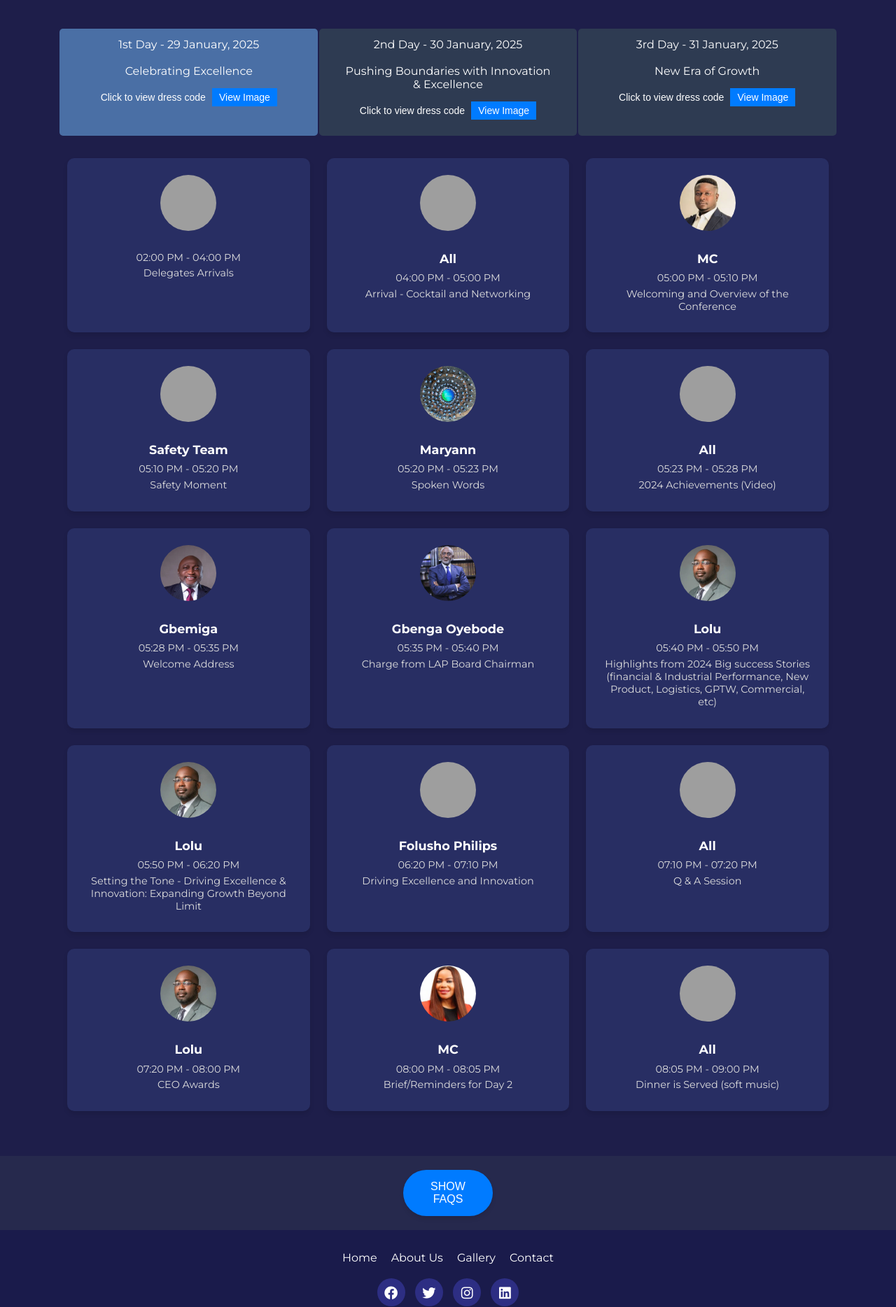
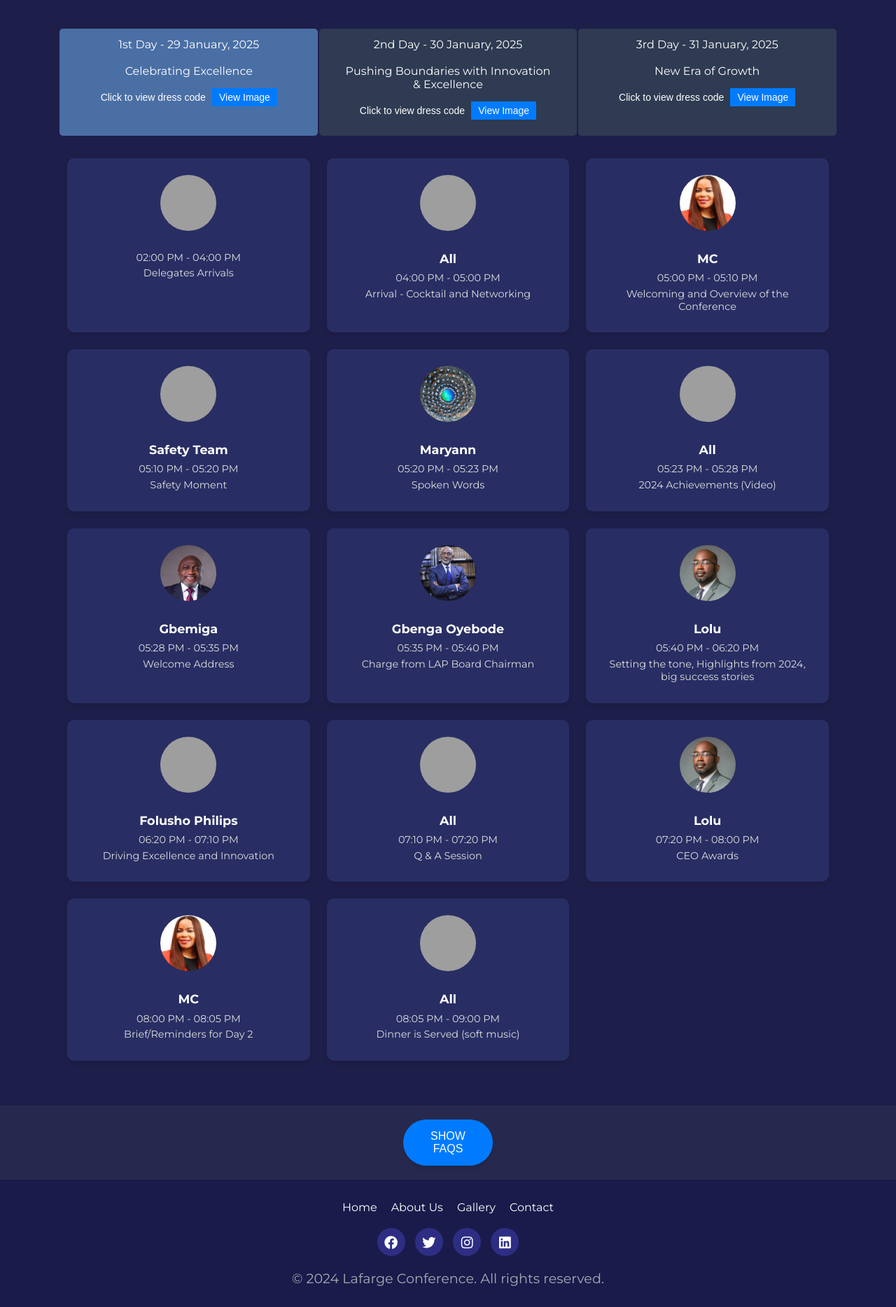
Before and after one commit to samson-emmanuel/conference-website-template, a Flask app: page / in a window 1280 px wide. Shown: the part 2475-4343 px from the top of the page at 70% size. Run offline with Flask 3, Linux system fonts and the light colour scheme; data that the repository does not hold is empty; parts of the project's set-up code (start-up, migrations or seed data) failed here and were passed over; some libraries are stand-ins or nearby versions; grey boxes are pictures that could not be loaded.

Commit message:
collapse agenda card on day one

```diff
--- a/templates/index.html
+++ b/templates/index.html
@@ -153,7 +153,7 @@
                 <p>Arrival - Cocktail and Networking</p>
             </div>
             <div class="speaker-card">
-                <img src="/static/images/wale.jpg" alt="Speaker 3">
+                <img src="/static/images/ginika.jpg" alt="Speaker 3">
                 <h3>MC</h3>
                 <p>05:00 PM - 05:10 PM</p>
                 <p>Welcoming and Overview of the Conference</p>
@@ -192,16 +192,8 @@
             <div class="speaker-card">
                 <img src="/static/images/ceo.jpg" alt="Speaker 6">
                 <h3>Lolu</h3>
-                <p>05:40 PM - 05:50 PM</p>
-                <p>Highlights from 2024 Big success Stories (financial & Industrial Performance, New Product, Logistics,
-                    GPTW, Commercial, etc)</p>
-            </div>
-
-            <div class="speaker-card">
-                <img src="/static/images/ceo.jpg" alt="Speaker 6">
-                <h3>Lolu</h3>
-                <p>05:50 PM - 06:20 PM</p>
-                <p>Setting the Tone - Driving Excellence & Innovation: Expanding Growth Beyond Limit</p>
+                <p>05:40 PM - 06:20 PM</p>
+                <p>Setting the tone, Highlights from 2024, big success stories</p>
             </div>
 
             <div class="speaker-card">
```
